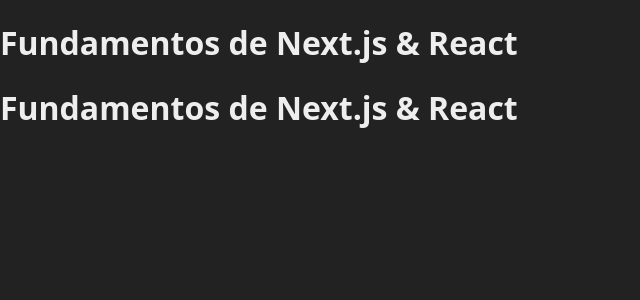
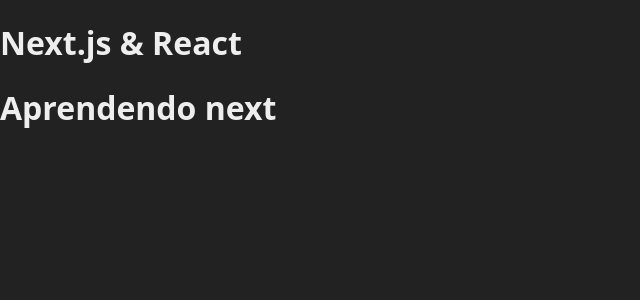
Before and after one commit to Edusu123/fundamentos, a Next.js app: page /exemplo in a window 1280 px wide. Shown: the top 300 px of the page, without its empty margins (0-640 px from the left). Built offline with nearby package versions, Linux system fonts and the light colour scheme.

Commit message:
Propriedades de Componentes

```diff
--- a/src/components/Cabecalho.jsx
+++ b/src/components/Cabecalho.jsx
@@ -1,7 +1,9 @@
-export default function Cabecalho() {
+export default function Cabecalho(props) {
+  // props é somente leitura
+  console.log(props.titulo);
   return (
     <header>
-      <h1>Fundamentos de Next.js & React</h1>
+      <h1>{props.titulo}</h1>
     </header>
   );
 }
--- a/src/pages/exemplo.jsx
+++ b/src/pages/exemplo.jsx
@@ -3,8 +3,8 @@
 export default function Exemplo() {
   return (
     <>
-      <Cabecalho />
-      <Cabecalho />
+      <Cabecalho titulo="Next.js & React" />
+      <Cabecalho titulo="Aprendendo next" />
     </>
   );
 }
```
